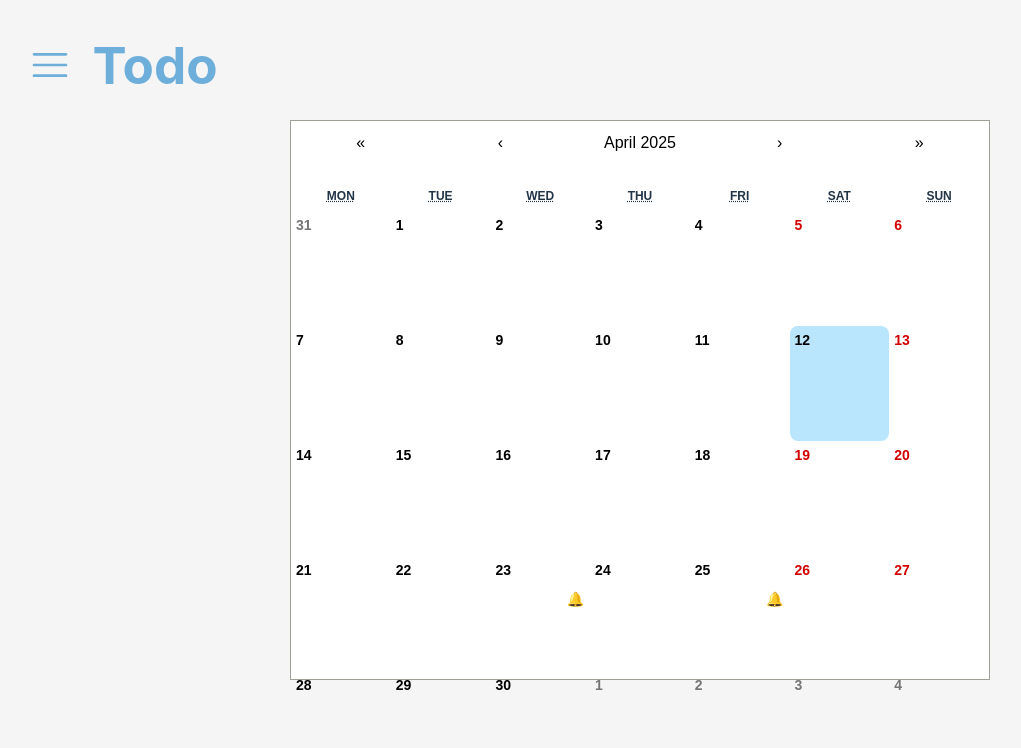
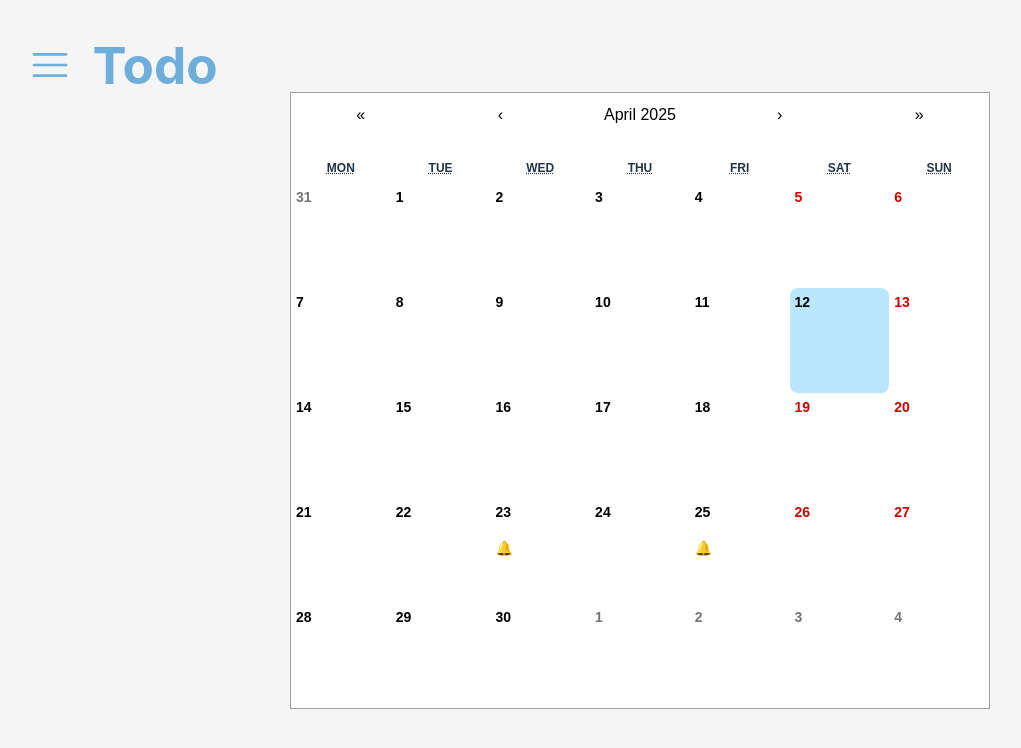
Before and after one commit to suhyeon0111/Typescript_study, a React (Vite) app in the folder myWebPage/client/: page /calendar in a window 1280 px wide. Shown: the top 748 px of the page, without its empty margins (0-1021 px from the left). Built offline with nearby package versions, Linux system fonts and the light colour scheme.

Commit message:
[feat]: 행 5개/행 6개에 따른 달력 높이 변화 해결

```diff
--- a/myWebPage/client/src/Components/CalendarPage/CalendarPage.tsx
+++ b/myWebPage/client/src/Components/CalendarPage/CalendarPage.tsx
@@ -17,17 +17,35 @@ const schedules = {
 
 export default function CalendarPage() {
     const [date, setDate] = useState<Value>(new Date());
+    const [rowCount, setRowCount] = useState<number>(6);
+
+    const onActiveStartDateChange = ({ activeStartDate }) => {
+        const firstDay = new Date(activeStartDate);
+        const year = firstDay.getFullYear();
+        const month = firstDay.getMonth();
+
+        // 1일부터 말일까지 몇줄인지 계산
+        const start = new Date(year, month, 1).getDay();  // 0(일)~6(토)
+        const end = new Date(year, month + 1, 0).getDate();  // 마지막 날짜
+        const totalCells = start + end;
+        const rows = Math.ceil(totalCells / 7);
+        setRowCount(rows);
+        console.log("row counting>> ", rows);
+    }
+
 
     // 날짜를 'YYYY-MM-DD' 형식으로 포맷
     const formatDate = (date: Date) => {
         return date.toISOString().split('T')[0];
     };
-    //테스트
+
     return (
         <>
             <Logo />
             <div className="calendarContainer">
                 <Calendar
+                    className={`react-calendar calendar--${rowCount}-rows`}
+                    onActiveStartDateChange={onActiveStartDateChange}
                     onChange={(value: Value) => setDate(value)}
                     value={date}
                     selectRange={false}
@@ -37,7 +55,7 @@ export default function CalendarPage() {
 
                         return view === 'month' && hasSchedule ? (
                             <div className="schedule-mark">
-                                <button className="schedule-btn">🔔</button>
+                                <p className="schedule-btn">🔔</p>
                             </div>
                         ) : null;
                     }}
--- a/myWebPage/client/src/styles/Calendar.css
+++ b/myWebPage/client/src/styles/Calendar.css
@@ -7,17 +7,23 @@
 }
 
 /* 달력 전체 크기 조절 */
-.react-calendar{
-    width: 80%;
+.react-calendar {
+    width: 100%;
     max-width: 700px;
-    height: 70%;
-    max-height: 700px;
     margin: 0 auto;
+}
+
+/* 달력 부모 */
+.react-calendar__month-view__days {
+    display: grid;
+    grid-template-columns: repeat(7, 1fr);  /* 요일 7개 */
+    grid-template-rows: repeat(6, 1fr);  /* 최대 6주 */
+    height: 100%;
 }
 
 /* 날짜 칸 기본 스타일 */
 .react-calendar__tile {
-    height: 115px;
+    height: 105px;
     padding: 5px;
     text-align: left;
     vertical-align: top;
```
Lines whose indentation alone changed are shown as unchanged.
